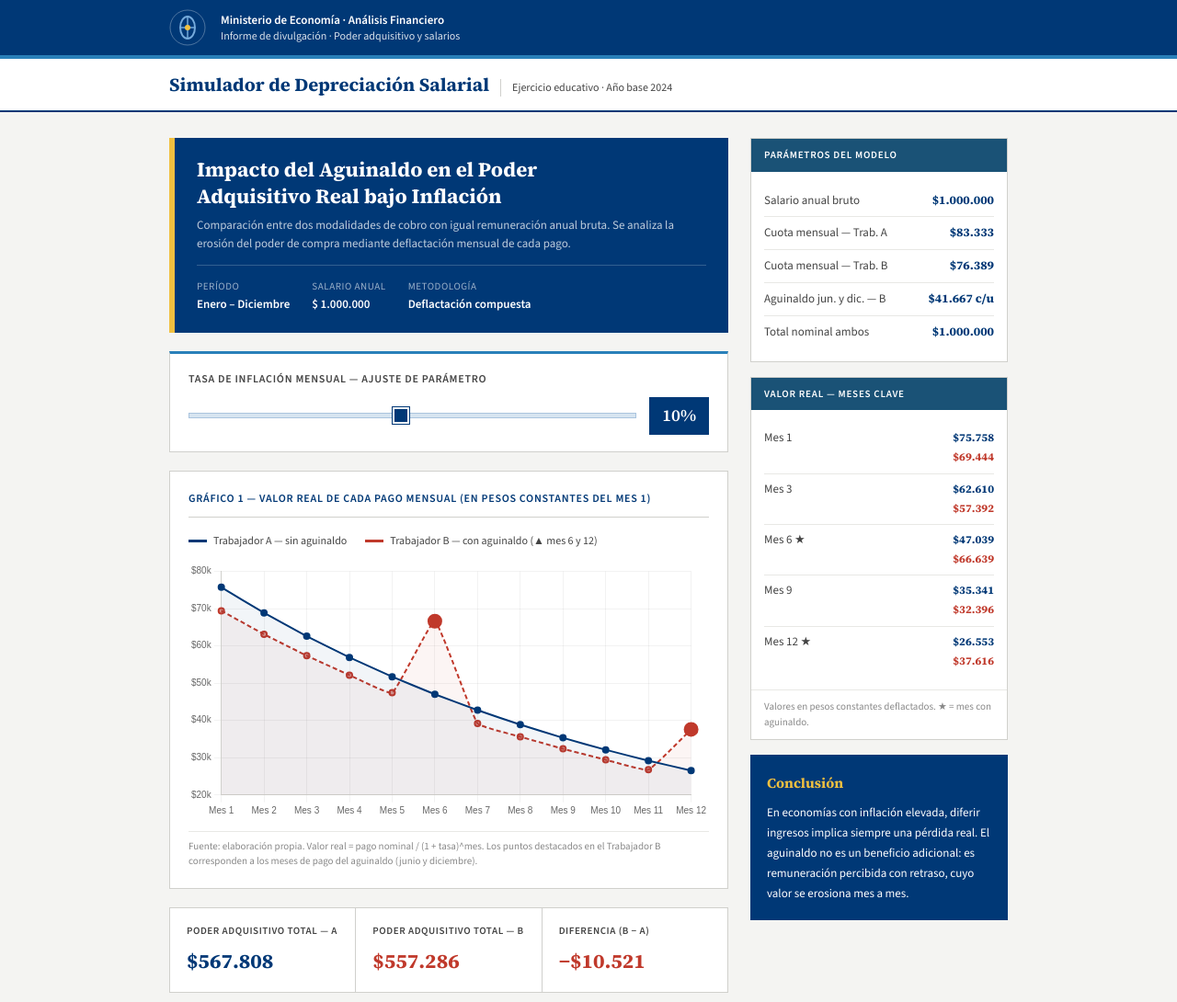
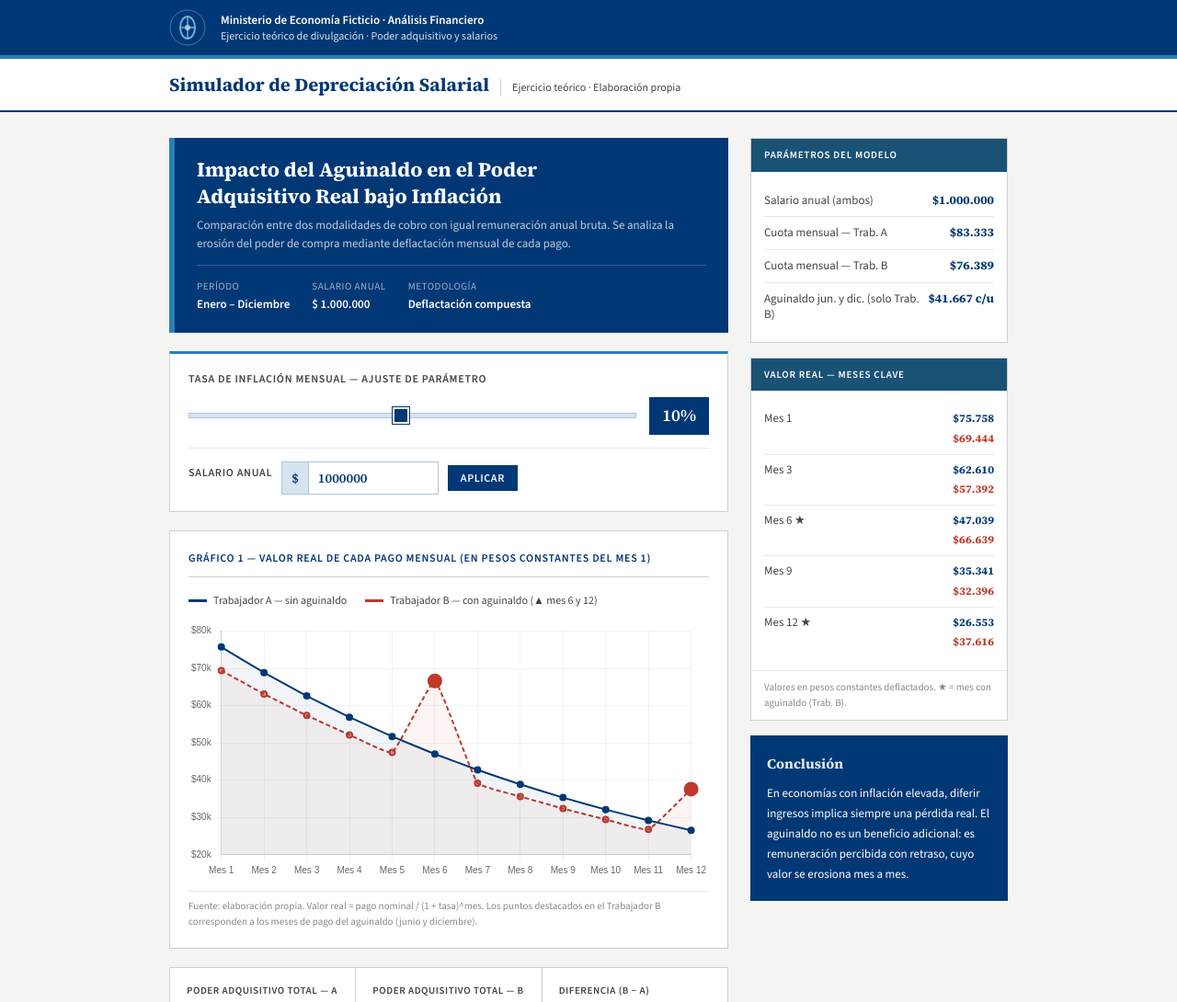
Before and after one commit to jmsueldo-beep/simulaci-n-salario, a plain HTML site: page index.html in a window 1280 px wide. Shown: the top 1090 px of the page at 92% size. Drawn offline with nearby package versions, Linux system fonts and the light colour scheme.

Commit message:
Update index.html

```diff
--- a/index.html
+++ b/index.html
@@ -15,7 +15,6 @@
       --azul-borde: #aac4de;
       --celeste: #2980b9;
       --rojo: #c0392b;
-      --amarillo: #f0c040;
       --bg: #f4f4f2;
       --blanco: #ffffff;
       --gris-borde: #d0d0cc;
@@ -40,7 +39,7 @@
 
     .main { max-width: 960px; margin: 0 auto; padding: 28px 24px 60px; display: grid; grid-template-columns: 1fr 280px; gap: 24px; align-items: start; }
 
-    .ficha { background: var(--azul); color: #fff; padding: 20px 24px; margin-bottom: 20px; border-left: 6px solid var(--amarillo); }
+    .ficha { background: var(--azul); color: #fff; padding: 20px 24px; margin-bottom: 20px; border-left: 6px solid var(--celeste); }
     .ficha-titulo { font-family: var(--serif); font-size: 22px; font-weight: 700; line-height: 1.3; margin-bottom: 8px; }
     .ficha-subtitulo { font-size: 13px; color: rgba(255,255,255,0.75); line-height: 1.5; }
     .ficha-meta { margin-top: 14px; padding-top: 14px; border-top: 1px solid rgba(255,255,255,0.2); display: flex; gap: 24px; font-size: 11px; color: rgba(255,255,255,0.6); text-transform: uppercase; letter-spacing: 0.05em; flex-wrap: wrap; }
@@ -52,6 +51,15 @@
     input[type=range] { flex: 1; -webkit-appearance: none; height: 6px; background: var(--azul-claro); border: 1px solid var(--azul-borde); border-radius: 0; outline: none; }
     input[type=range]::-webkit-slider-thumb { -webkit-appearance: none; width: 18px; height: 18px; background: var(--azul); border: 2px solid var(--blanco); box-shadow: 0 0 0 1px var(--azul); border-radius: 0; cursor: pointer; }
     .inf-badge { background: var(--azul); color: #fff; font-size: 18px; font-weight: 600; font-family: var(--serif); padding: 6px 14px; min-width: 64px; text-align: center; }
+
+    .salario-row { display: flex; align-items: center; gap: 10px; margin-top: 14px; padding-top: 14px; border-top: 1px solid var(--gris-claro); }
+    .salario-row label { font-size: 12px; font-weight: 600; text-transform: uppercase; letter-spacing: 0.06em; color: var(--gris-texto); white-space: nowrap; }
+    .salario-input-wrap { display: flex; align-items: center; border: 1px solid var(--azul-borde); background: var(--blanco); }
+    .salario-prefix { padding: 6px 10px; background: var(--azul-claro); color: var(--azul); font-family: var(--serif); font-weight: 600; font-size: 14px; border-right: 1px solid var(--azul-borde); }
+    input[type=number] { border: none; outline: none; padding: 6px 10px; font-family: var(--serif); font-size: 14px; font-weight: 600; color: var(--azul); width: 140px; background: var(--blanco); -moz-appearance: textfield; }
+    input[type=number]::-webkit-outer-spin-button, input[type=number]::-webkit-inner-spin-button { -webkit-appearance: none; }
+    .salario-btn { background: var(--azul); color: #fff; border: none; padding: 6px 14px; font-size: 12px; font-family: var(--sans); font-weight: 600; cursor: pointer; text-transform: uppercase; letter-spacing: 0.05em; }
+    .salario-btn:hover { background: var(--azul-medio); }
 
     .grafico-box { background: var(--blanco); border: 1px solid var(--gris-borde); padding: 20px; margin-bottom: 20px; }
     .grafico-titulo { font-size: 12px; font-weight: 600; text-transform: uppercase; letter-spacing: 0.06em; color: var(--azul); border-bottom: 1px solid var(--gris-borde); padding-bottom: 10px; margin-bottom: 16px; }
@@ -78,7 +86,7 @@
     .dato-valor { font-family: var(--serif); font-weight: 700; color: var(--azul); white-space: nowrap; }
     .sidebar-nota { padding: 10px 14px; font-size: 11px; color: #888; border-top: 1px solid var(--gris-claro); line-height: 1.5; }
     .conclusion-box { background: var(--azul); color: #fff; padding: 18px; font-size: 13px; line-height: 1.7; }
-    .conclusion-box strong { display: block; font-family: var(--serif); font-size: 15px; margin-bottom: 8px; color: var(--amarillo); }
+    .conclusion-box strong { display: block; font-family: var(--serif); font-size: 15px; margin-bottom: 8px; color: rgba(255,255,255,0.9); }
 
     .footer { background: var(--azul); color: rgba(255,255,255,0.45); text-align: center; font-size: 11px; padding: 16px 24px; line-height: 1.6; }
 
@@ -99,11 +107,11 @@
       <ellipse cx="20" cy="20" rx="8" ry="12" fill="none" stroke="#75aadb" stroke-width="2"/>
       <line x1="20" y1="8" x2="20" y2="32" stroke="#75aadb" stroke-width="1.5"/>
       <line x1="12" y1="20" x2="28" y2="20" stroke="#75aadb" stroke-width="1.5"/>
-      <circle cx="20" cy="20" r="3" fill="#f0c040"/>
+      <circle cx="20" cy="20" r="3" fill="#aac4de"/>
     </svg>
     <div class="header-org">
-      <strong>Ministerio de Economía · Análisis Financiero</strong>
-      Informe de divulgación · Poder adquisitivo y salarios
+      <strong>Ministerio de Economía Ficticio · Análisis Financiero</strong>
+      Ejercicio teórico de divulgación · Poder adquisitivo y salarios
     </div>
   </div>
 </div>
@@ -111,7 +119,7 @@
 <div class="header-nav">
   <div class="header-nav-inner">
     <h1>Simulador de Depreciación Salarial</h1>
-    <span class="serie">Ejercicio educativo · Año base 2024</span>
+    <span class="serie">Ejercicio teórico · Elaboración propia</span>
   </div>
 </div>
 
@@ -123,7 +131,7 @@
       <div class="ficha-subtitulo">Comparación entre dos modalidades de cobro con igual remuneración anual bruta. Se analiza la erosión del poder de compra mediante deflactación mensual de cada pago.</div>
       <div class="ficha-meta">
         <span>Período<strong>Enero – Diciembre</strong></span>
-        <span>Salario anual<strong>$ 1.000.000</strong></span>
+        <span>Salario anual<strong id="ficha-salario">$ 1.000.000</strong></span>
         <span>Metodología<strong>Deflactación compuesta</strong></span>
       </div>
     </div>
@@ -133,6 +141,14 @@
       <div class="control-row">
         <input type="range" min="1" max="20" value="10" step="1" id="slider">
         <div class="inf-badge" id="inf-val">10%</div>
+      </div>
+      <div class="salario-row">
+        <label>Salario anual</label>
+        <div class="salario-input-wrap">
+          <span class="salario-prefix">$</span>
+          <input type="number" id="salario-input" value="1000000" min="1" step="1000">
+        </div>
+        <button class="salario-btn" onclick="applySalario()">Aplicar</button>
       </div>
     </div>
 
@@ -173,7 +189,7 @@
 
     <div class="metodologia">
       <strong>Nota metodológica</strong>
-      El presente ejercicio asume una tasa de inflación mensual constante y uniforme durante todo el período. El salario nominal de ambos trabajadores no varía. La diferencia en el poder adquisitivo real surge exclusivamente del momento en que se percibe cada pago. A mayor tasa de inflación, mayor es la penalización por diferir ingresos. El aguinaldo representa remuneración retenida por el empleador y restituida con posterioridad, lo que implica una pérdida de poder adquisitivo en contextos inflacionarios.
+      El presente ejercicio es teórico y asume una tasa de inflación mensual constante y uniforme durante todo el período. El salario nominal de ambos trabajadores no varía. La diferencia en el poder adquisitivo real surge exclusivamente del momento en que se percibe cada pago. A mayor tasa de inflación, mayor es la penalización por diferir ingresos. El aguinaldo representa remuneración retenida por el empleador y restituida con posterioridad, lo que implica una pérdida de poder adquisitivo en contextos inflacionarios.
     </div>
 
   </div>
@@ -183,18 +199,17 @@
     <div class="sidebar-box">
       <div class="sidebar-header">Parámetros del modelo</div>
       <div class="sidebar-body">
-        <div class="dato-row"><span class="dato-concepto">Salario anual bruto</span><span class="dato-valor">$1.000.000</span></div>
-        <div class="dato-row"><span class="dato-concepto">Cuota mensual — Trab. A</span><span class="dato-valor">$83.333</span></div>
-        <div class="dato-row"><span class="dato-concepto">Cuota mensual — Trab. B</span><span class="dato-valor">$76.389</span></div>
-        <div class="dato-row"><span class="dato-concepto">Aguinaldo jun. y dic. — B</span><span class="dato-valor">$41.667 c/u</span></div>
-        <div class="dato-row"><span class="dato-concepto">Total nominal ambos</span><span class="dato-valor">$1.000.000</span></div>
+        <div class="dato-row"><span class="dato-concepto">Salario anual (ambos)</span><span class="dato-valor" id="sb-salario">$1.000.000</span></div>
+        <div class="dato-row"><span class="dato-concepto">Cuota mensual — Trab. A</span><span class="dato-valor" id="sb-cuotaA">$83.333</span></div>
+        <div class="dato-row"><span class="dato-concepto">Cuota mensual — Trab. B</span><span class="dato-valor" id="sb-cuotaB">$76.389</span></div>
+        <div class="dato-row"><span class="dato-concepto">Aguinaldo jun. y dic. (solo Trab. B)</span><span class="dato-valor" id="sb-ag">$41.667 c/u</span></div>
       </div>
     </div>
 
     <div class="sidebar-box">
       <div class="sidebar-header">Valor real — meses clave</div>
       <div class="sidebar-body" id="tabla-meses"></div>
-      <div class="sidebar-nota">Valores en pesos constantes deflactados. ★ = mes con aguinaldo.</div>
+      <div class="sidebar-nota">Valores en pesos constantes deflactados. ★ = mes con aguinaldo (Trab. B).</div>
     </div>
 
     <div class="conclusion-box">
@@ -206,15 +221,19 @@
 </div>
 
 <div class="footer">
-  Simulación educativa de elaboración propia · No constituye asesoramiento financiero oficial ·
+  Simulación teórica de elaboración propia · No constituye asesoramiento financiero oficial ·
   Metodología: deflactación compuesta por (1 + tasa mensual)^n
 </div>
 
 <script>
-  const salario = 1000000;
-  const cA = salario / 12;
-  const agCada = cA / 2;
-  const cB = (salario - cA) / 12;
+  let salario = 1000000;
+
+  function calcParams() {
+    const cA = salario / 12;
+    const agCada = cA / 2;
+    const cB = (salario - cA) / 12;
+    return { cA, agCada, cB };
+  }
 
   function fmt(n, signo) {
     const abs = '$' + Math.abs(Math.round(n)).toLocaleString('es-AR');
@@ -223,6 +242,7 @@
   }
 
   function calcData(inf) {
+    const { cA, agCada, cB } = calcParams();
     const r = inf / 100;
     const labels = [], realA = [], realB = [];
     for (let m = 1; m <= 12; m++) {
@@ -233,6 +253,15 @@
       realB.push(pagoB / factor);
     }
     return { labels, realA, realB };
+  }
+
+  function updateSidebar() {
+    const { cA, agCada, cB } = calcParams();
+    document.getElementById('sb-salario').textContent = fmt(salario);
+    document.getElementById('sb-cuotaA').textContent = fmt(cA);
+    document.getElementById('sb-cuotaB').textContent = fmt(cB);
+    document.getElementById('sb-ag').textContent = fmt(agCada) + ' c/u';
+    document.getElementById('ficha-salario').textContent = '$ ' + Math.round(salario).toLocaleString('es-AR');
   }
 
   function buildTablaMeses(d) {
@@ -251,6 +280,19 @@
     });
     document.getElementById('tabla-meses').innerHTML = html;
   }
+
+  function applySalario() {
+    const val = parseFloat(document.getElementById('salario-input').value);
+    if (!isNaN(val) && val > 0) {
+      salario = val;
+      updateSidebar();
+      update();
+    }
+  }
+
+  document.getElementById('salario-input').addEventListener('keydown', e => {
+    if (e.key === 'Enter') applySalario();
+  });
 
   let myChart = null;
 
@@ -314,6 +356,7 @@
   }
 
   document.getElementById('slider').addEventListener('input', update);
+  updateSidebar();
   update();
 </script>
 </body>
```
